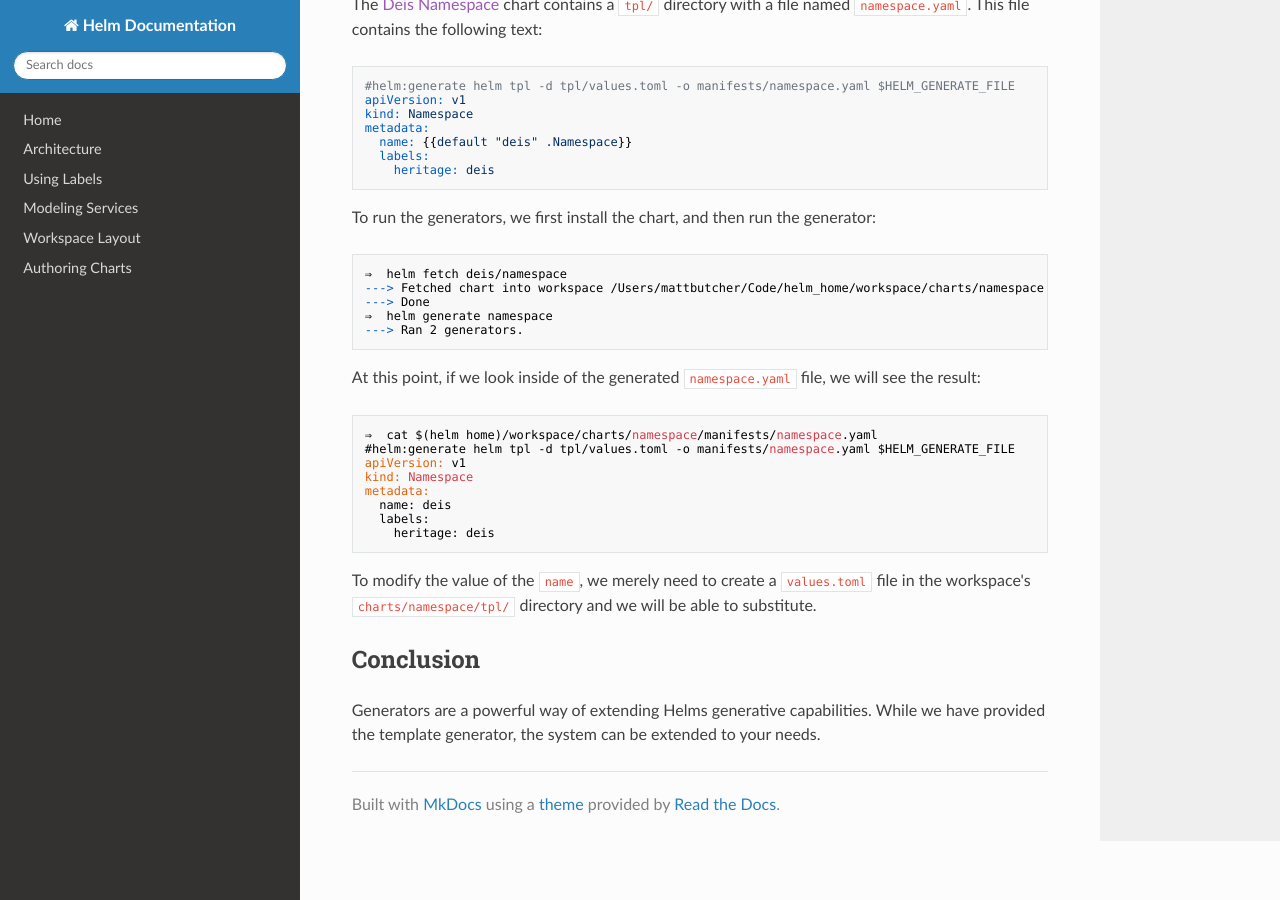
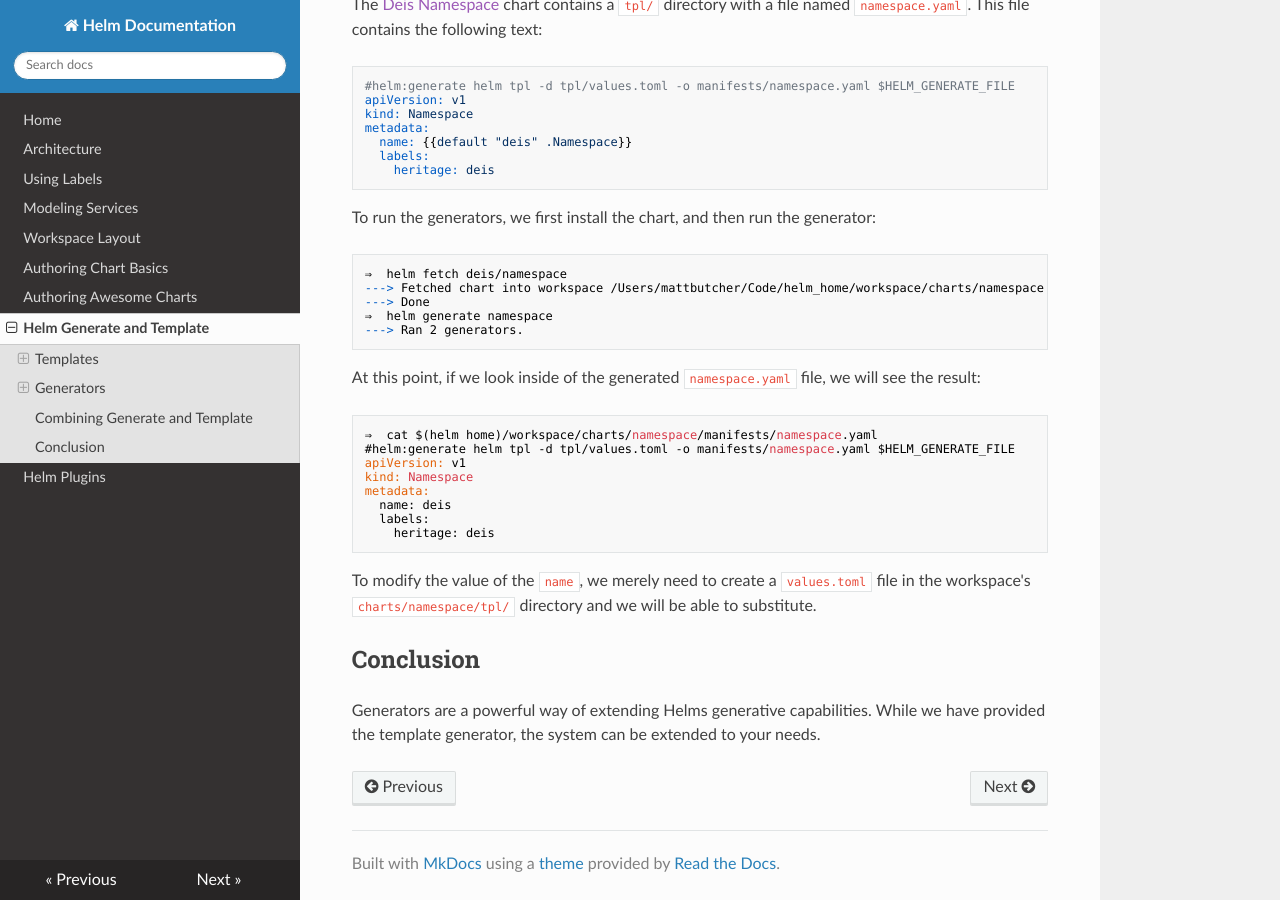
Before and after one commit to helm/helm-classic, an MkDocs documentation site: the page built from docs/generate-and-template.md, in a window 1280 px wide and 900 px high, scrolled down 4890 px. Built offline with MkDocs 1.6.1, drawn with Linux system fonts in a browser that asks for light colours; nearby versions of some CDN libraries; old or Windows-style settings are respelled for this version of MkDocs.

Commit message:
Change "Authoring Charts" to "Authoring Chart Basics" and add "Authoring Awesome Charts", "Helm Generate and Template" and "Helm Plugins" for read the docs generation

```diff
--- a/mkdocs.yml
+++ b/mkdocs.yml
@@ -5,5 +5,8 @@ pages:
  - Using Labels: using_labels.md
  - Modeling Services: modeling_services.md
  - Workspace Layout: workspace.md
- - Authoring Charts: authoring_charts.md
+ - Authoring Chart Basics: authoring_charts.md
+ - Authoring Awesome Charts: awesome.md
+ - Helm Generate and Template: generate-and-template.md
+ - Helm Plugins: plugins.md
 theme: readthedocs
```
